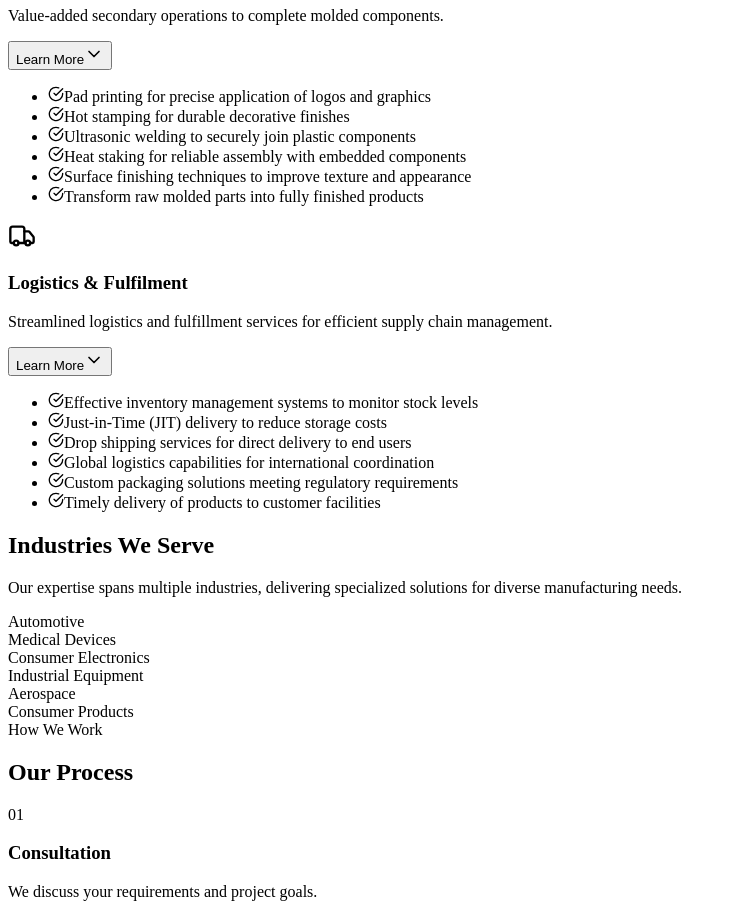
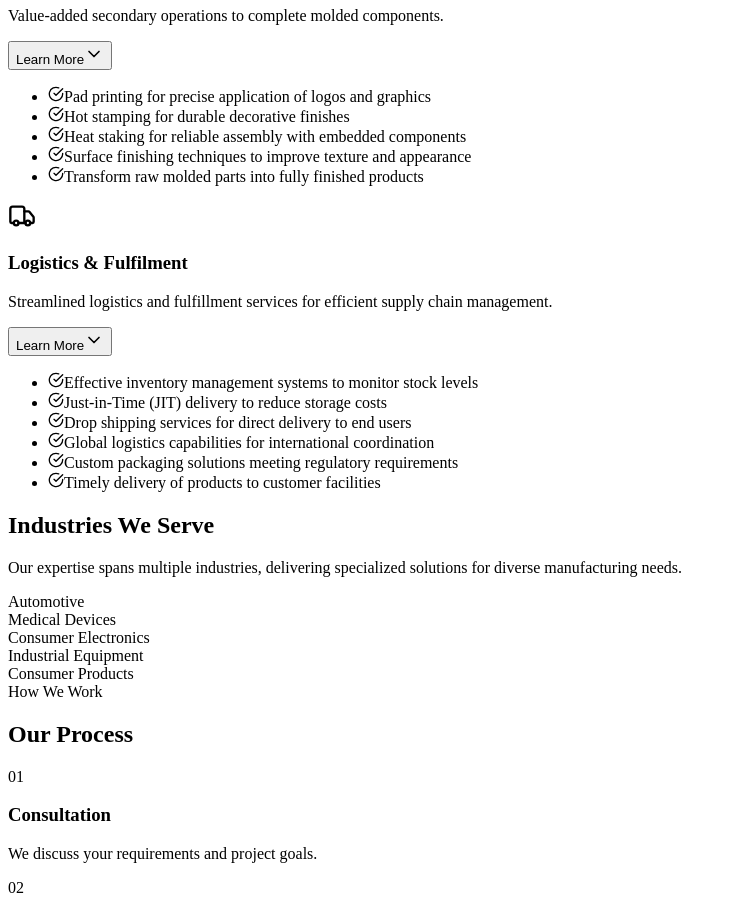
Before and after one commit to anvithkashyap/STAC-website, a React (Vite) app: page /#/services in a window 1280 px wide. Shown: the part 2420-3338 px from the top of the page, without its empty margins (0-736 px from the left). Built offline with nearby package versions, Linux system fonts and the light colour scheme; the HTML template or start-up script is replaced by a standard one.

Commit message:
Remove Aerospace from industries and Ultrasonic welding from Secondary Operations

```diff
--- a/src/pages/Services.jsx
+++ b/src/pages/Services.jsx
@@ -133,7 +133,6 @@ const Services = () => {
       details: [
         'Pad printing for precise application of logos and graphics',
         'Hot stamping for durable decorative finishes',
-        'Ultrasonic welding to securely join plastic components',
         'Heat staking for reliable assembly with embedded components',
         'Surface finishing techniques to improve texture and appearance',
         'Transform raw molded parts into fully finished products'
@@ -159,7 +158,6 @@ const Services = () => {
     'Medical Devices',
     'Consumer Electronics',
     'Industrial Equipment',
-    'Aerospace',
     'Consumer Products'
   ]
 
```
